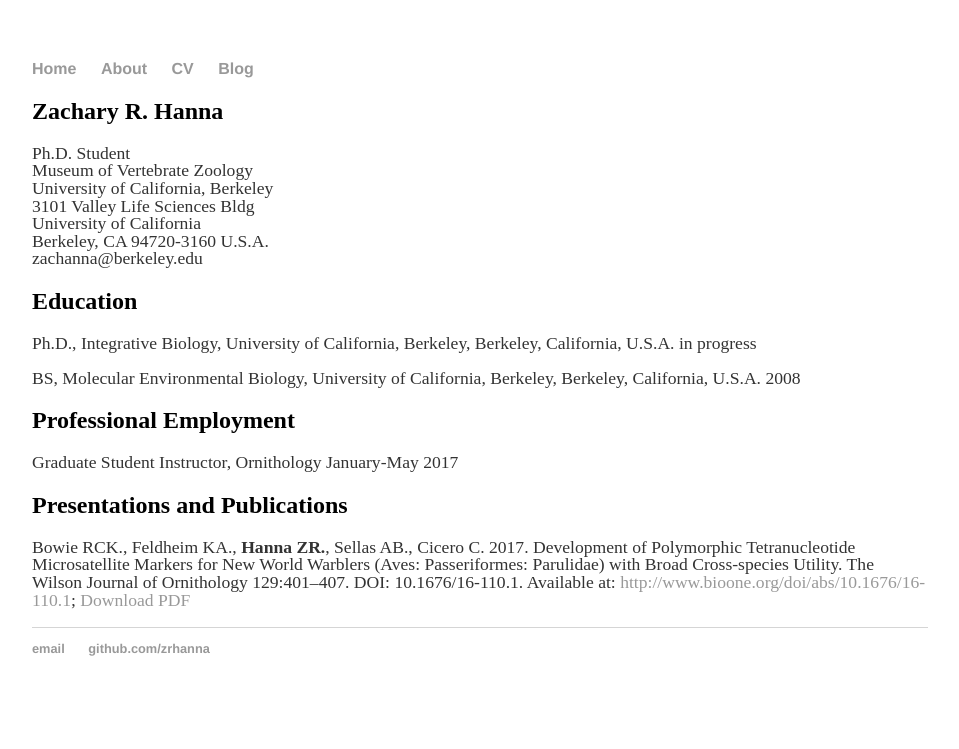
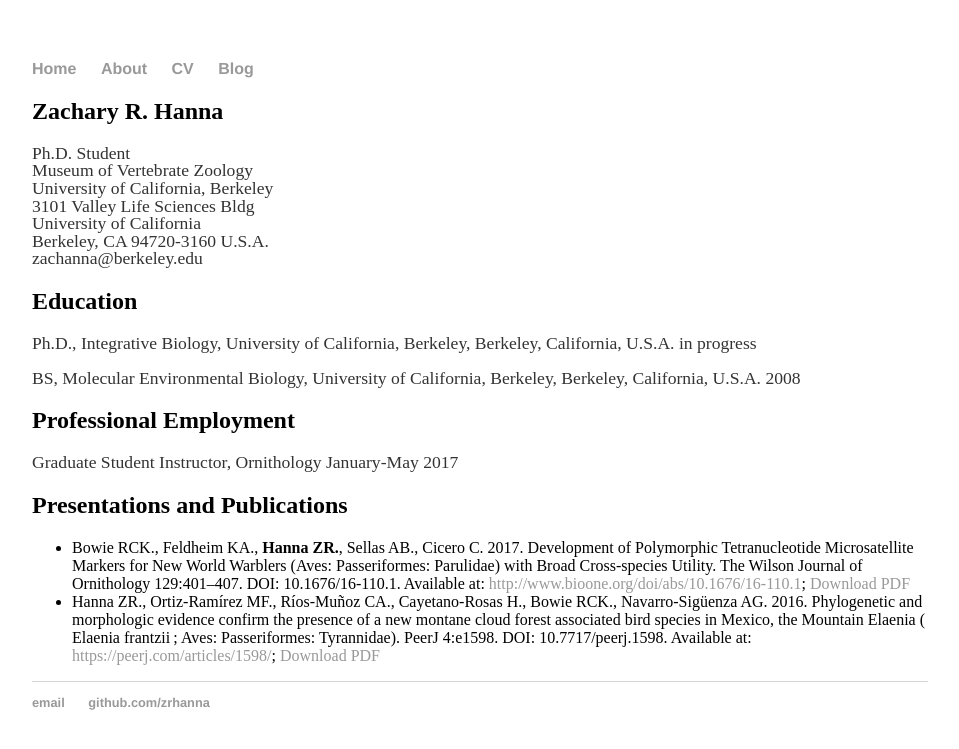
Before and after one commit to zacharyhanna/zacharyhanna.github.io, a Jekyll site: the page built from cv/index.md, in a window 1280 px wide. Shown: the top 749 px of the page, without its empty margins (160-1119 px from the left). Built offline with Jekyll 4.4.1, drawn with Linux system fonts in a browser that asks for light colours.

Commit message:
Update index.md

```diff
--- a/cv/index.md
+++ b/cv/index.md
@@ -23,4 +23,5 @@ BS, Molecular Environmental Biology, University of California, Berkeley, Berkele
 Graduate Student Instructor, Ornithology January-May 2017
 
 ## Presentations and Publications
-Bowie RCK., Feldheim KA., **Hanna ZR.**, Sellas AB., Cicero C. 2017. Development of Polymorphic Tetranucleotide Microsatellite Markers for New World Warblers (Aves: Passeriformes: Parulidae) with Broad Cross-species Utility. The Wilson Journal of Ornithology 129:401–407. DOI: 10.1676/16-110.1. Available at: <http://www.bioone.org/doi/abs/10.1676/16-110.1>; [Download PDF](../files/Bowie_et_al_2017_Development_of_Polymorphic_Tetranucleotide_Microsa.pdf)
+* Bowie RCK., Feldheim KA., **Hanna ZR.**, Sellas AB., Cicero C. 2017. Development of Polymorphic Tetranucleotide Microsatellite Markers for New World Warblers (Aves: Passeriformes: Parulidae) with Broad Cross-species Utility. The Wilson Journal of Ornithology 129:401–407. DOI: 10.1676/16-110.1. Available at: <http://www.bioone.org/doi/abs/10.1676/16-110.1>; [Download PDF](../files/Bowie_et_al_2017_Development_of_Polymorphic_Tetranucleotide_Microsa.pdf)
+* Hanna ZR., Ortiz-Ramírez MF., Ríos-Muñoz CA., Cayetano-Rosas H., Bowie RCK., Navarro-Sigüenza AG. 2016. Phylogenetic and morphologic evidence confirm the presence of a new montane cloud forest associated bird species in Mexico, the Mountain Elaenia ( Elaenia frantzii ; Aves: Passeriformes: Tyrannidae). PeerJ 4:e1598. DOI: 10.7717/peerj.1598. Available at: <https://peerj.com/articles/1598/>; [Download PDF](../files/)
```
